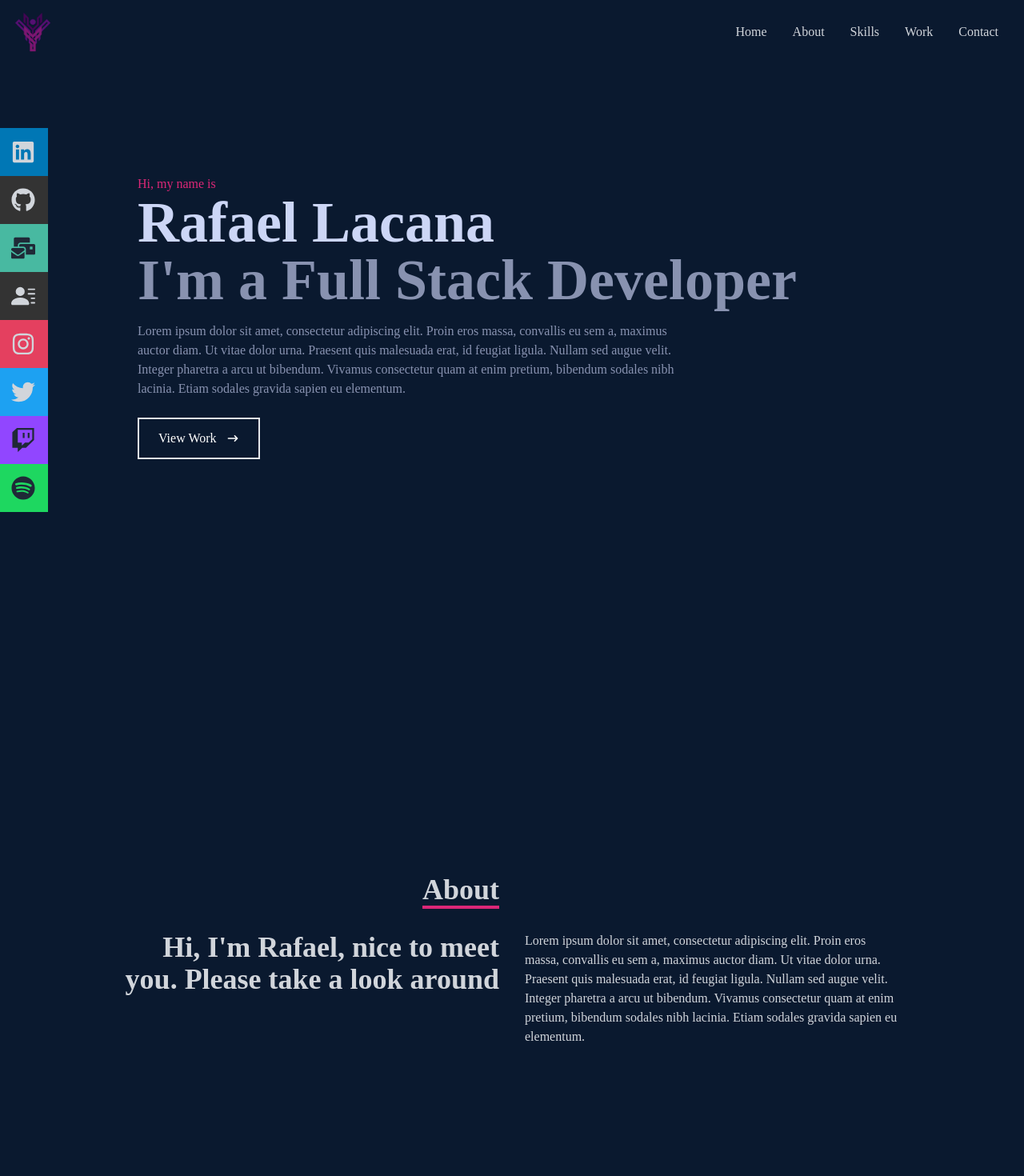
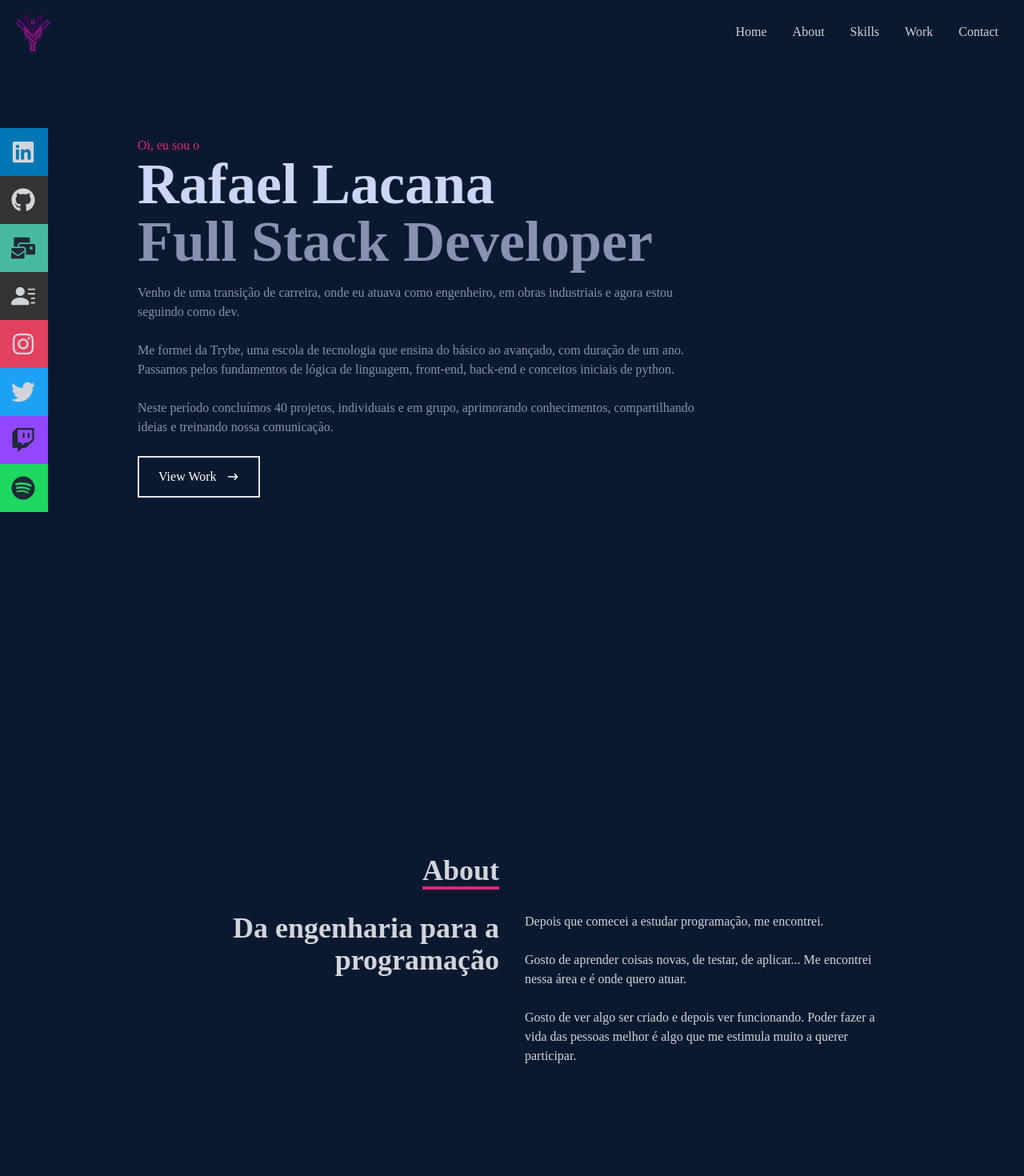
Before and after one commit to Yoshimitsuy/rafael-lacana, a React (Create React App) app: page / in a window 1280 px wide. Shown: the top 1470 px of the page at 80% size. Built offline with nearby package versions, Linux system fonts and the light colour scheme; the HTML template or start-up script is replaced by a standard one.

Commit message:
bio patch

```diff
--- a/src/components/About.jsx
+++ b/src/components/About.jsx
@@ -18,15 +18,23 @@ const About = () => {
 
         <div className='max-w-[1000px] w-full grid sm:grid-cols-2 gap-8 px-4'>
           <div className='sm:text-right text-4xl font-bold'>
-            <p>Hi, I'm Rafael, nice to meet you. Please take a look around</p>
+            <p>Da engenharia para a programação</p>
           </div>
           <div>
-            <p>Lorem ipsum dolor sit amet, consectetur adipiscing elit.
-          Proin eros massa, convallis eu sem a, maximus auctor diam.
-          Ut vitae dolor urna. Praesent quis malesuada erat, id feugiat ligula.
-          Nullam sed augue velit. Integer pharetra a arcu ut bibendum.
-          Vivamus consectetur quam at enim pretium, bibendum sodales nibh lacinia.
-          Etiam sodales gravida sapien eu elementum.</p>
+            <p>
+              Depois que comecei a estudar programação, me encontrei.
+              <br />
+              <br />
+
+              Gosto de aprender coisas novas, de testar, de aplicar...
+              Me encontrei nessa área e é onde quero atuar.
+              <br />
+              <br />
+
+              Gosto de ver algo ser criado e depois ver funcionando.
+              Poder fazer a vida das pessoas melhor é algo que me estimula muito a querer participar.
+
+            </p>
           </div>
         </div>
 
--- a/src/components/Contact.jsx
+++ b/src/components/Contact.jsx
@@ -21,7 +21,8 @@ const Contact = () => {
       <form onSubmit={ handleSubmit } action='https://getform.io/f/5a06de45-0af7-4c3c-91c1-7352bd246904' className='max-w-[1000px] mx-auto p-4 flex flex-col justify-center w-full h-full'>
         <div className='pb-8'>
           <p className='text-4xl font-bold inline border-b-4 border-pink-600 text-gray-300'>Contact</p>
-          <p className='text-gray-300 py-4'>Submit the form below or shoot me an email - rafael.lacana@hotmail.com</p>
+          <p className='text-gray-300 py-4'>Fale comigo por este email - rafael.lacana@hotmail.com</p>
+          <p className='text-gray-300 py-4'>Ou use alguma das redes nos links acima</p>
         </div>
 
         <input className='bg-[#ccd6f6] p-2 rounded-lg' type='text' placeholder='name' name='name' value={ name } onChange={ e => setName(e.target.value) }/>
--- a/src/components/Home.jsx
+++ b/src/components/Home.jsx
@@ -8,19 +8,24 @@ const Home = () => {
       {/* container */}
       <div className='max-w-[1000px] mx-auto px-8 flex flex-col justify-center h-full'>
 
-        <p className='text-pink-600'>Hi, my name is</p>
+        <p className='text-pink-600'>Oi, eu sou o </p>
 
         <h1 className='text-4xl sm:text-7xl font-bold text-[#ccd6f6]'>Rafael Lacana</h1>
 
-        <h2 className='text-4xl sm:text-7xl font-bold text-[#8892b0]'>I'm a Full Stack Developer</h2>
+        <h2 className='text-4xl sm:text-7xl font-bold text-[#8892b0]'>Full Stack Developer</h2>
 
         <p className='text-[#8892b0] py-4 max-w-[700px]'>
-          Lorem ipsum dolor sit amet, consectetur adipiscing elit.
-          Proin eros massa, convallis eu sem a, maximus auctor diam.
-          Ut vitae dolor urna. Praesent quis malesuada erat, id feugiat ligula.
-          Nullam sed augue velit. Integer pharetra a arcu ut bibendum.
-          Vivamus consectetur quam at enim pretium, bibendum sodales nibh lacinia.
-          Etiam sodales gravida sapien eu elementum.
+          Venho de uma transição de carreira, onde eu atuava como engenheiro, em obras industriais
+          e agora estou seguindo como dev.
+          <br />
+          <br />
+
+          Me formei da Trybe, uma escola de tecnologia que ensina do básico ao avançado, com duração de um ano.
+          Passamos pelos fundamentos de lógica de linguagem, front-end, back-end e conceitos iniciais de python.
+          <br />
+          <br />
+
+          Neste período concluímos 40 projetos, individuais e em grupo, aprimorando conhecimentos, compartilhando ideias e treinando nossa comunicação.
         </p>
 
         <div>
--- a/src/components/Skills.jsx
+++ b/src/components/Skills.jsx
@@ -21,7 +21,7 @@ const Skills = () => {
       <div className='max-w-[1000px] mx-auto p-4 flex flex-col justify-center w-full h-full'>
         <div>
           <p className='text-4xl font-bold inline border-b-4 border-pink-600'>Skills</p>
-          <p className='py-4'>These are the tecnologies I've worked with</p>
+          <p className='py-4'>Algumas das tecnologias que aprendi</p>
         </div>
 
         <div className='w-full grid grid-cols-2 sm:grid-cols-4 gap-4 text-center py-8'>
```
